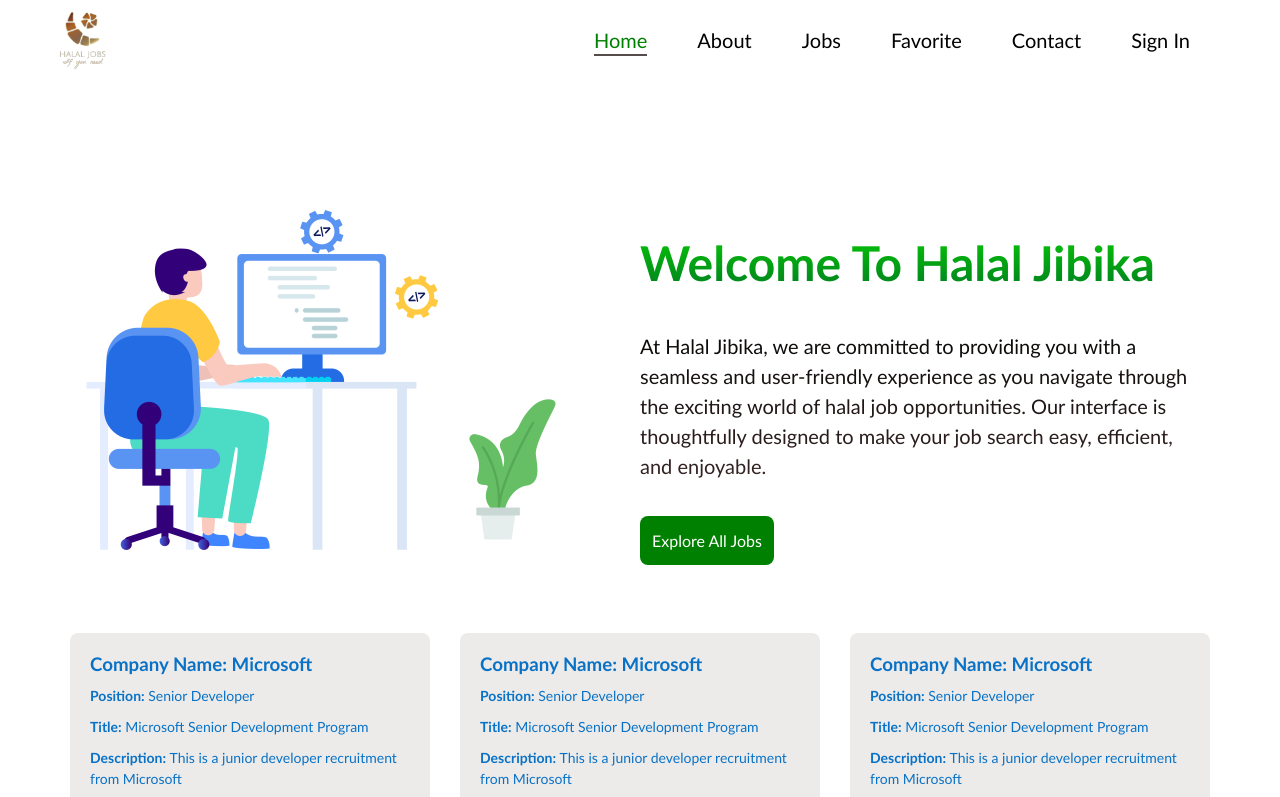
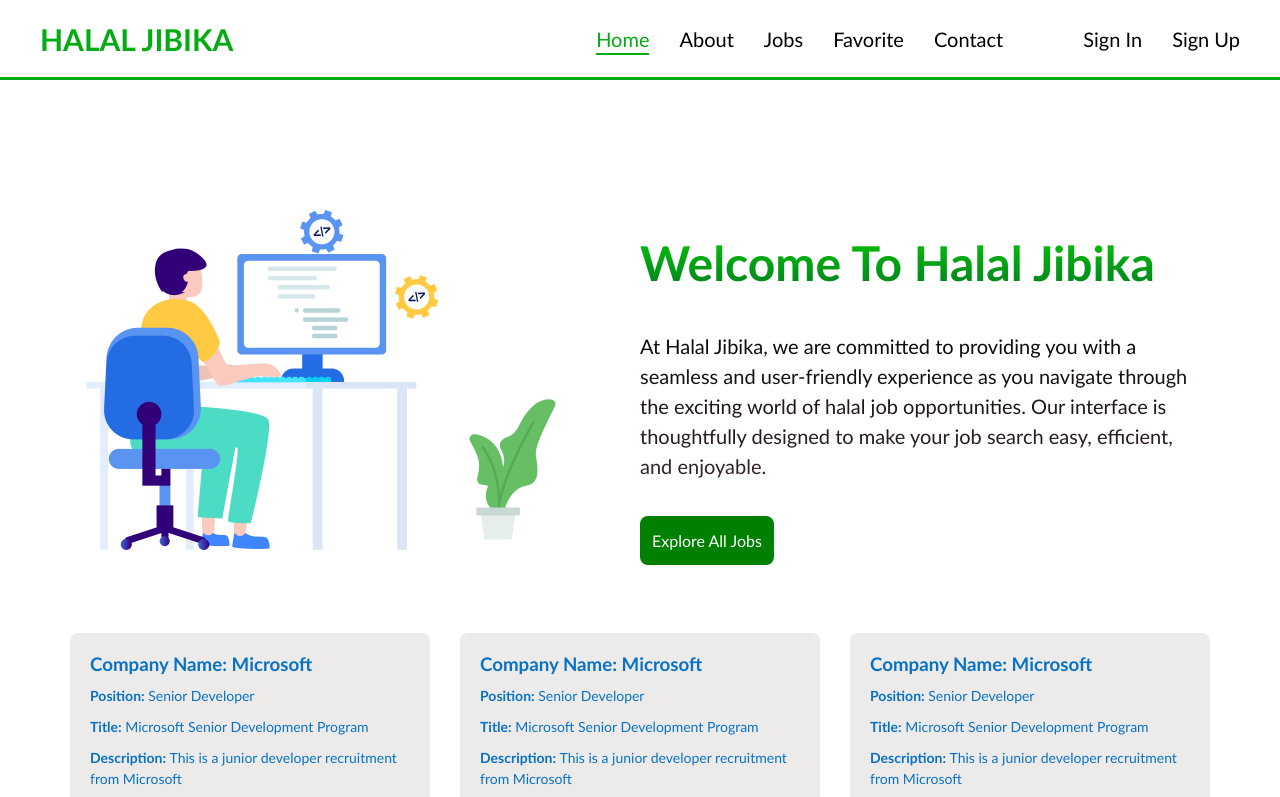
Before and after one commit to ssSobuj/Halal-Jibika, a React (Vite) app: page / in a window 1280 px wide. Shown: the top 797 px of the page. Built offline with nearby package versions, Linux system fonts and the light colour scheme; no server answers.

Commit message:
nabver digign again

```diff
--- a/src/layout/Header/Header.css
+++ b/src/layout/Header/Header.css
@@ -85,6 +85,11 @@
   }
 }  */
 
+.navbar {
+  height: 80px;
+  position: relative;
+  border-bottom: 3px solid #04ab11;
+}
 .navbar .container {
   max-width: 1230px;
   margin: 0 auto;
@@ -95,39 +100,37 @@
   height: 100%;
 }
 
-.navbar {
-  height: 80px;
-  position: relative;
+.logo a {
+  color: #04ab11;
+  text-decoration: none;
+  font-size: 30px;
+  font-weight: 600;
 }
-
 .logo img {
   width: 85px;
 }
 
 .menu-icon {
   display: none;
+  color: #04ab11;
 }
-
+.nav-elements.active {
+  display: flex;
+  justify-content: space-between;
+  gap: 100px;
+}
+.nav-elements.false {
+  display: flex;
+  justify-content: space-between;
+  gap: 100px;
+}
 .nav-elements ul {
   display: flex;
   list-style-type: none;
   align-items: center;
 }
-.nav-elements ul .user-logo {
-  display: flex;
-  flex-direction: column;
-  align-items: center;
-}
-.nav-elements ul .user-logo h5 {
-  color: #eccdcd;
-  font-size: 10px;
-}
-.nav-elements ul .user-logo img {
-  width: 20px;
-  border-radius: 50%;
-}
 .nav-elements ul li:not(:last-child) {
-  margin-right: 50px;
+  margin-right: 30px;
 }
 
 .nav-elements ul a {
@@ -137,9 +140,17 @@
   color: black;
   text-decoration: none;
 }
+.nav-elements ul a:hover {
+  color: #04ab11;
+}
+.signup-signin {
+  display: flex;
+  margin-left: 50px;
+  align-items: center;
+}
 
 .nav-elements ul a.active {
-  color: green;
+  color: #04ab11;
   font-weight: 500;
   position: relative;
 }
@@ -151,18 +162,30 @@
   left: 0;
   width: 100%;
   height: 2px;
-  background-color: #574c4c;
+  background-color: #04ab11;
+}
+
+.nav-elements ul .user-logo {
+  display: flex;
+  flex-direction: column;
+  align-items: center;
+}
+
+.nav-elements ul .user-logo img {
+  width: 35px;
+  border-radius: 50%;
 }
 
 @media (max-width: 850px) {
   .menu-icon {
     display: block;
     cursor: pointer;
-    color: aliceblue;
-    font-size: 30px;
+    color: #04ab11;
+    font-size: 45px;
   }
   .nav-elements ul a {
     font-size: 35px;
+    color: #b39f9f;
   }
   .nav-elements ul li {
     margin: 0;
@@ -175,8 +198,7 @@
     position: absolute;
     right: 0;
     top: 60px;
-    background-color: #fef7e5;
-    background-color: rgba(22, 33, 42, 1);
+    background-color: rgba(22, 33, 42, 0.9);
     width: 0px;
     height: calc(100vh - 60px);
     transition: all 0.3s ease-in;
@@ -190,11 +212,19 @@
   .nav-elements ul {
     display: flex;
     flex-direction: column;
+    align-items: end;
+    position: absolute;
+    right: 0;
+    padding-right: 20px;
   }
 
   .nav-elements ul li {
     margin-right: unset;
     margin-top: 22px;
+  }
+  .signup-signin {
+    display: flex;
+    flex-direction: column;
   }
 }
 
@@ -202,22 +232,21 @@
   .menu-icon {
     display: block;
     cursor: pointer;
-    color: aliceblue;
+    color: #04ab11;
     font-size: 30px;
   }
   .nav-elements ul a {
-    font-size: 18px;
+    font-size: 22px;
+    color: #fff;
   }
   .nav-elements ul li:not(:last-child) {
     margin-right: 0;
   }
-
   .nav-elements {
     position: absolute;
     right: 0;
     top: 60px;
-    background-color: #fef7e5;
-    background-color: #16212a;
+    background-color: #16212a91;
     width: 0px;
     height: calc(100vh - 60px);
     transition: all 0.3s ease-in;
@@ -226,11 +255,16 @@
 
   .nav-elements.active {
     width: 100%;
+    display: flex;
   }
 
   .nav-elements ul {
     display: flex;
     flex-direction: column;
+    align-items: end;
+    position: absolute;
+    right: 0;
+    padding-right: 20px;
   }
 
   .nav-elements ul li {
--- a/src/layout/Header/Header.jsx
+++ b/src/layout/Header/Header.jsx
@@ -20,60 +20,12 @@
   };
   return (
     <>
-      {/* <div className="header-wrap">
-        <nav>
-          <div className="logo">
-            <img src="/public/logo-removebg.png" alt="" />
-          </div>
-          <div className="main-menu">
-            <ul>
-              <li>
-                <NavLink className="nav-link" to={""}>
-                  Home
-                </NavLink>
-              </li>
-              <li>
-                <NavLink className="nav-link" to={"/about"}>
-                  About
-                </NavLink>
-              </li>
-              <li>
-                <NavLink className="nav-link" to={"./contact"}>
-                  Contact
-                </NavLink>
-              </li>
-              <li>
-                <NavLink className="nav-link" to={"./jobs"}>
-                  Jobs
-                </NavLink>
-              </li>
-              <li>
-                <NavLink className="nav-link" to={"./feverite"}>
-                  Favorite
-                </NavLink>
-              </li>
-              {user ? (
-                <li>
-                  <Link onClick={logOut} className="nav-link">
-                    Log Out
-                  </Link>
-                </li>
-              ) : (
-                <li>
-                  <NavLink className="nav-link" to={"./login"}>
-                    Log in
-                  </NavLink>
-                </li>
-              )}
-              <li>{user?.photoURL && <img src={user?.photoURL} alt="" />}</li>
-            </ul>
-          </div>
-        </nav>
-      </div> */}
       <nav className="navbar">
         <div className="container">
           <div className="logo">
-            <img src="/public/logo-removebg.png" alt="" />
+            <Link>HALAL JIBIKA</Link>
+            {/* <img src="/public/logo-removebg.png" alt="" />
+             */}
           </div>
           <div className="menu-icon" onClick={handleShowNavbar}>
             <AiOutlineMenuFold />
@@ -95,23 +47,27 @@
               <li onClick={handleShowNavbar}>
                 <NavLink to="/contact">Contact</NavLink>
               </li>
-              {user ? (
-                <li>
-                  <Link onClick={logOut}>Sign Out</Link>
-                </li>
-              ) : (
-                <li>
-                  <NavLink to={"./login"}>Sign In</NavLink>
-                </li>
-              )}
-              <li className="user-logo">
-                {user?.photoURL && (
+              <div className="signup-signin">
+                {user ? (
                   <>
-                    <img src={user?.photoURL} alt="" />
-                    <h5>{user?.displayName}</h5>
+                    <li className="last-li">
+                      <Link onClick={logOut}>Sign Out</Link>
+                    </li>
+                    <li className="user-logo">
+                      {user?.photoURL && <img src={user?.photoURL} alt="" />}
+                    </li>
+                  </>
+                ) : (
+                  <>
+                    <li className="last-li">
+                      <NavLink to={"./login"}>Sign In</NavLink>
+                    </li>
+                    <li>
+                      <NavLink to={"./singup"}>Sign Up</NavLink>
+                    </li>
                   </>
                 )}
-              </li>
+              </div>
             </ul>
           </div>
         </div>
```
